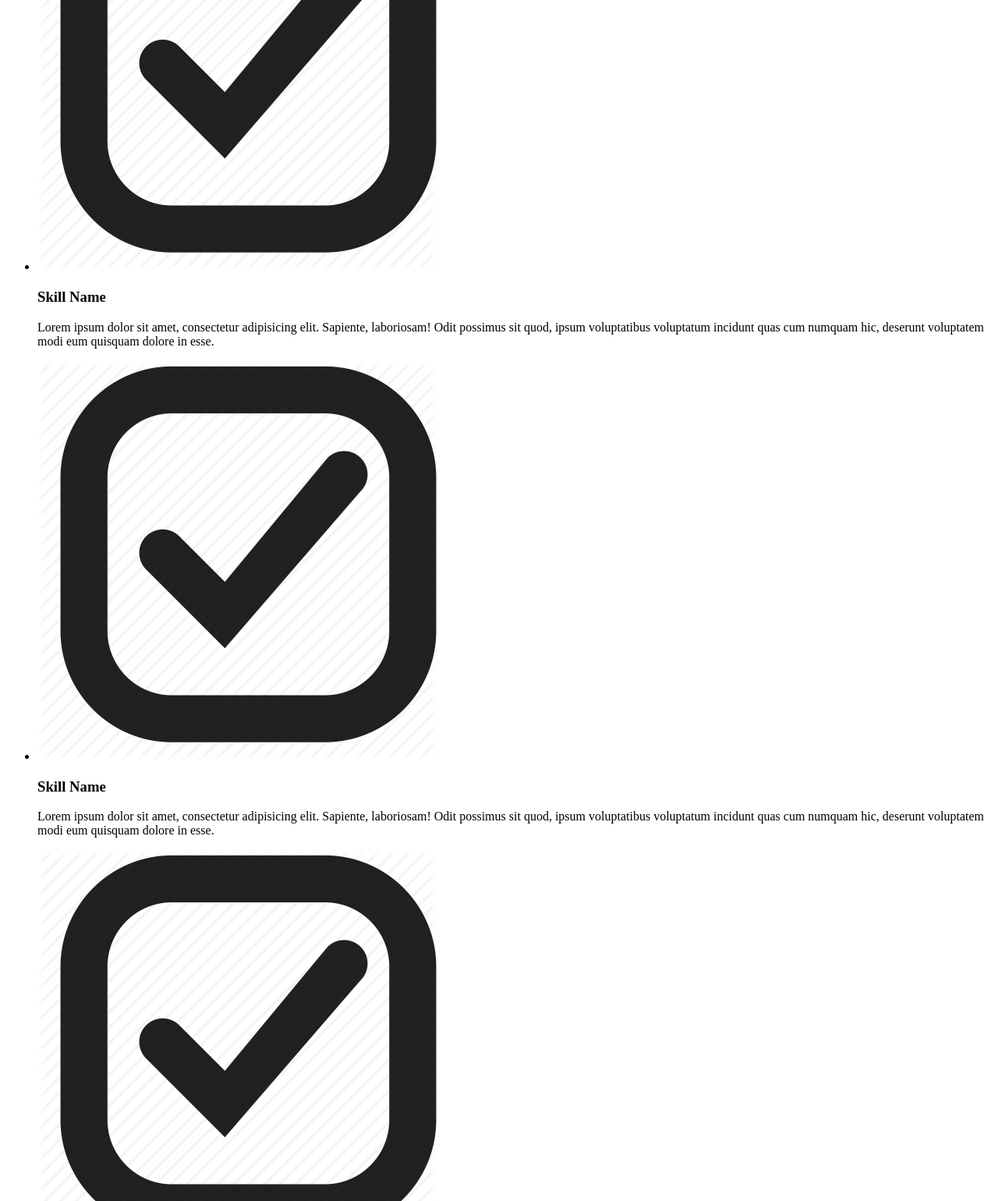
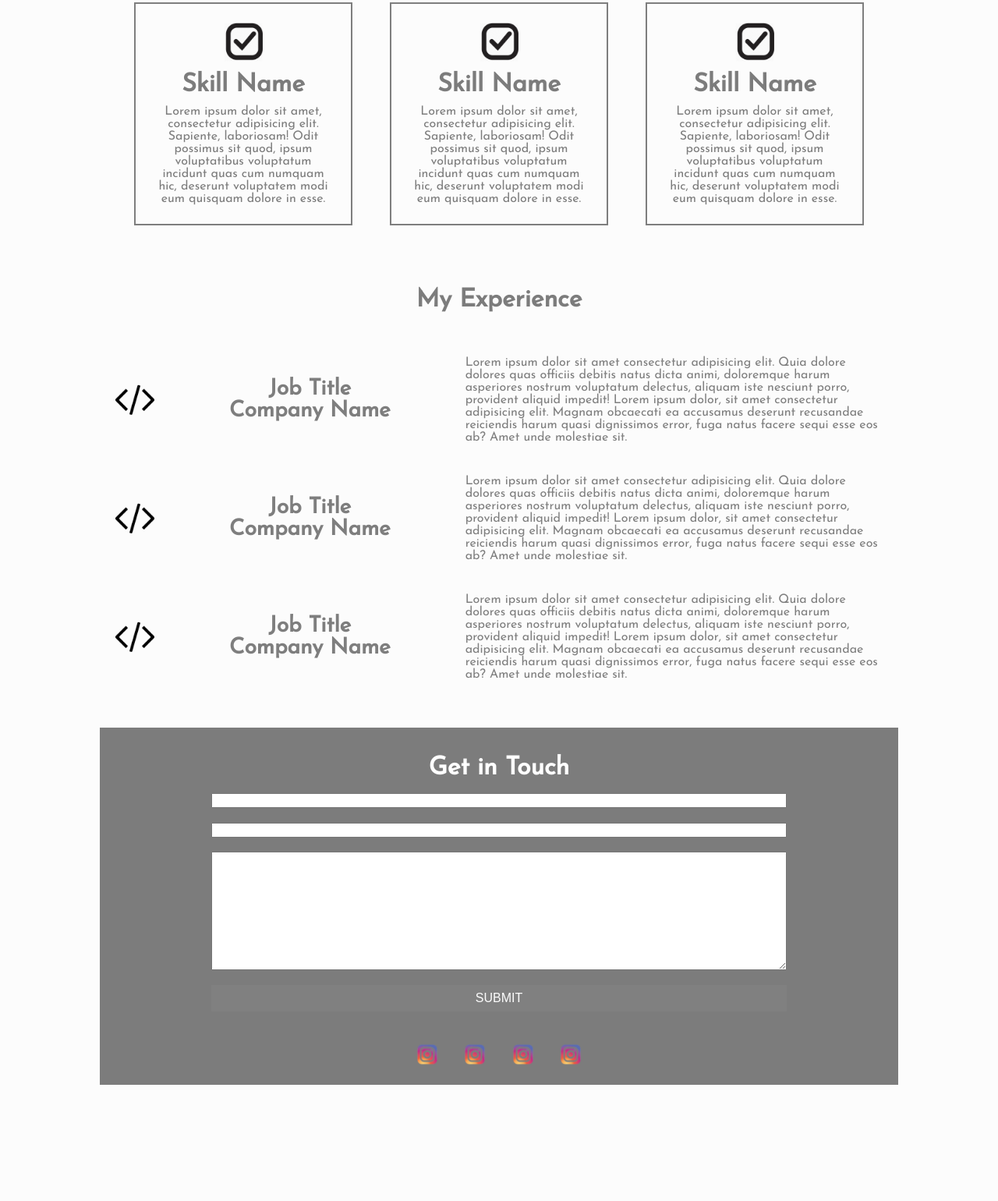
Before and after one commit to ReCoded-Org/bootcamp-iraq-2020-apr-css-flexbox-excercise, a plain HTML site: page index.html in a window 1280 px wide. Shown: the part 1260-2800 px from the top of the page at 78% size. After the commit the page ends 2651 px from the top, so only its background shows below. Drawn offline with Linux system fonts and the light colour scheme.

Commit message:
added responsive code

```diff
--- a/index.html
+++ b/index.html
@@ -5,14 +5,20 @@
   <meta charset="UTF-8">
   <meta name="viewport" content="width=device-width, initial-scale=1.0">
   <title>My Name - Homepage</title>
+  <link rel="stylesheet" href="style.css">
 </head>
 
 <body>
   <header>
     <nav>
-      <div>
+      <div class="logo">
         <a href="#">
           <img src="./imgs/logo.png" alt="logo">
+        </a>
+      </div>
+      <div class="menu-icon">
+        <a href="#">
+          <img src="./imgs/hamburger_icon.png" alt="hamburger_icon">
         </a>
       </div>
       <ul>
@@ -32,14 +38,14 @@
     </nav>
   </header>
   <main>
-    <section>
+    <section id="name">
       <h1>My Name</h1>
       <h2>My Title</h2>
       <h3>Where I am From</h3>
     </section>
-    <section>
+    <section id="about">
       <div>
-        <h2>
+        <h2 class="section-title">
           About me
         </h2>
         <p>
@@ -53,12 +59,12 @@
         </p>
       </div>
     </section>
-    <section>
-      <h2>My Skills</h2>
-      <div>
+    <section id="skills">
+      <h2 class="section-title">My Skills</h2>
+      <div class="skill-cards-container">
         <ul>
           <li>
-            <div>
+            <div class="skill-card">
               <div><img src="./imgs/skill.png" alt="icon"></div>
               <h3>Skill Name</h3>
               <p>Lorem ipsum dolor sit amet, consectetur adipisicing elit. Sapiente, laboriosam! Odit possimus sit quod,
@@ -67,7 +73,7 @@
             </div>
           </li>
           <li>
-            <div>
+            <div class="skill-card">
               <div><img src="./imgs/skill.png" alt="icon"></div>
               <h3>Skill Name</h3>
               <p>Lorem ipsum dolor sit amet, consectetur adipisicing elit. Sapiente, laboriosam! Odit possimus sit quod,
@@ -76,7 +82,7 @@
             </div>
           </li>
           <li>
-            <div>
+            <div class="skill-card">
               <div><img src="./imgs/skill.png" alt="icon"></div>
               <h3>Skill Name</h3>
               <p>Lorem ipsum dolor sit amet, consectetur adipisicing elit. Sapiente, laboriosam! Odit possimus sit quod,
@@ -85,7 +91,7 @@
             </div>
           </li>
           <li>
-            <div>
+            <div class="skill-card">
               <div><img src="./imgs/skill.png" alt="icon"></div>
               <h3>Skill Name</h3>
               <p>Lorem ipsum dolor sit amet, consectetur adipisicing elit. Sapiente, laboriosam! Odit possimus sit quod,
@@ -94,7 +100,7 @@
             </div>
           </li>
           <li>
-            <div>
+            <div class="skill-card">
               <div><img src="./imgs/skill.png" alt="icon"></div>
               <h3>Skill Name</h3>
               <p>Lorem ipsum dolor sit amet, consectetur adipisicing elit. Sapiente, laboriosam! Odit possimus sit quod,
@@ -103,7 +109,7 @@
             </div>
           </li>
           <li>
-            <div>
+            <div class="skill-card">
               <div><img src="./imgs/skill.png" alt="icon"></div>
               <h3>Skill Name</h3>
               <p>Lorem ipsum dolor sit amet, consectetur adipisicing elit. Sapiente, laboriosam! Odit possimus sit quod,
@@ -114,21 +120,18 @@
         </ul>
       </div>
     </section>
-    <section>
-      <!-- Put your divs here as required for that section grid style-->
-    </section>
-    <section>
-      <h2>My Experience</h2>
-      <div>
-        <div>
-          <div>
+    <section id="experience">
+      <h2 class="section-title">My Experience</h2>
+      <div class="experience-cards-container">
+        <div class="experience-card">
+          <div class="icon">
             <img src="./imgs/code.png" alt="icon">
           </div>
-          <div>
+          <div class="location">
             <h3>Job Title</h3>
             <h3>Company Name</h3>
           </div>
-          <div>
+          <div class="summary">
             <p>Lorem ipsum dolor sit amet consectetur adipisicing elit. Quia dolore dolores quas officiis debitis natus
               dicta animi, doloremque harum asperiores nostrum voluptatum delectus, aliquam iste nesciunt porro,
               provident aliquid impedit! Lorem ipsum dolor, sit amet consectetur adipisicing elit. Magnam obcaecati ea
@@ -136,15 +139,15 @@
               ab? Amet unde molestiae sit.</p>
           </div>
         </div>
-        <div>
-          <div>
+        <div class="experience-card">
+          <div class="icon">
             <img src="./imgs/code.png" alt="icon">
           </div>
-          <div>
+          <div class="location">
             <h3>Job Title</h3>
             <h3>Company Name</h3>
           </div>
-          <div>
+          <div class="summary">
             <p>Lorem ipsum dolor sit amet consectetur adipisicing elit. Quia dolore dolores quas officiis debitis natus
               dicta animi, doloremque harum asperiores nostrum voluptatum delectus, aliquam iste nesciunt porro,
               provident aliquid impedit! Lorem ipsum dolor, sit amet consectetur adipisicing elit. Magnam obcaecati ea
@@ -152,15 +155,15 @@
               ab? Amet unde molestiae sit.</p>
           </div>
         </div>
-        <div>
-          <div>
+        <div class="experience-card">
+          <div class="icon">
             <img src="./imgs/code.png" alt="icon">
           </div>
-          <div>
+          <div class="location">
             <h3>Job Title</h3>
             <h3>Company Name</h3>
           </div>
-          <div>
+          <div class="summary">
             <p>Lorem ipsum dolor sit amet consectetur adipisicing elit. Quia dolore dolores quas officiis debitis natus
               dicta animi, doloremque harum asperiores nostrum voluptatum delectus, aliquam iste nesciunt porro,
               provident aliquid impedit! Lorem ipsum dolor, sit amet consectetur adipisicing elit. Magnam obcaecati ea
@@ -173,20 +176,28 @@
   </main>
   <footer>
     <section>
-      <h2>Get in Touch</h2>
+      <h2 class="section-title">Get in Touch</h2>
       <form>
         <input type="text">
         <input type="text">
-        <textarea></textarea>
+        <textarea rows="10"></textarea>
         <input type="submit">
       </form>
     </section>
     <section>
-      <div>
-        <img src="./imgs/social.png" alt="social">
-        <img src="./imgs/social.png" alt="social">
-        <img src="./imgs/social.png" alt="social">
-        <img src="./imgs/social.png" alt="social">
+      <div class="social-icons-container">
+        <a href="">
+          <img src="./imgs/social.png" alt="social">
+        </a>
+        <a href="">
+          <img src="./imgs/social.png" alt="social">
+        </a>
+        <a href="">
+          <img src="./imgs/social.png" alt="social">
+        </a>
+        <a href="">
+          <img src="./imgs/social.png" alt="social">
+        </a>
       </div>
     </section>
   </footer>
--- a/style.css
+++ b/style.css
@@ -0,0 +1,271 @@
+/* Fonts */
+@import url("https://fonts.googleapis.com/css2?family=Josefin+Sans:ital,wght@0,400;1,500;1,600;1,700&display=swap");
+html {
+  font-family: "Josefin Sans", sans-serif;
+}
+
+/* Variables */
+:root {
+  /* Colors */
+  --off-white: #fcfcfc;
+  --dark-gray: #7c7c7c;
+  --gray: #808080;
+  --white: #fff;
+  --black: #000;
+}
+
+/* Common Classes */
+* {
+  padding: 0;
+  margin: 0;
+  box-sizing: border-box;
+}
+
+body {
+  background-color: var(--off-white);
+  color: var(--dark-gray);
+  margin: 0 auto;
+  width: 1024px;
+  text-align: center;
+}
+
+h1 {
+  font-size: 3rem;
+}
+
+h2 {
+  font-size: 2rem;
+}
+
+p {
+  font-size: 1rem;
+}
+
+/* the main style */
+
+header nav {
+  display: flex;
+  justify-content: space-between;
+  align-items: center;
+  padding: 1rem;
+}
+
+nav ul {
+  list-style: none;
+  display: flex;
+  justify-content: space-around;
+}
+
+nav .logo {
+  width: 100px;
+}
+
+.logo img {
+  width: 100%;
+}
+
+.menu-icon {
+  display: none;
+}
+
+nav ul a {
+  text-decoration: none;
+  color: inherit;
+  padding: 0.5rem 1rem;
+  font-size: 1rem;
+  font-weight: bold;
+  text-transform: uppercase;
+}
+
+nav ul a:hover {
+  color: var(--black);
+  text-decoration: underline;
+}
+
+section {
+  min-height: 350px;
+  padding: 20px;
+}
+
+.section-title {
+  padding: 1rem;
+}
+
+#name {
+  display: flex;
+  flex-direction: column;
+  justify-content: center;
+}
+
+#about {
+  background-color: var(--gray);
+  color: var(--off-white);
+  display: flex;
+  align-items: center;
+}
+
+#about div {
+  background-color: var(--dark-gray);
+  max-width: 60%;
+  margin: 0 auto;
+  padding: 2rem;
+}
+
+#skills ul {
+  display: flex;
+  flex-direction: row;
+  justify-content: space-evenly;
+  flex-wrap: wrap;
+  list-style: none;
+}
+
+#skills ul li {
+  flex: 0 1 33.33333%;
+}
+
+.skill-card {
+  display: flex;
+  flex-direction: column;
+  align-items: center;
+  margin: 1.5rem;
+  padding: 1.5rem;
+  border: 2px solid #7e7e7e;
+}
+
+.skill-card img {
+  width: 50px;
+}
+
+.skill-card h3 {
+  padding: 10px;
+  font-size: 2rem;
+}
+
+.experience-card {
+  display: flex;
+  margin: 40px 0;
+  color: #7e7e7e;
+  align-items: center;
+}
+
+.experience-card .icon {
+  width: 50px;
+  flex-shrink: 0;
+}
+
+.icon img {
+  width: 100%;
+}
+
+.experience-card .location {
+  flex-shrink: 0;
+  font-size: 1.5rem;
+  padding: 0 6rem;
+}
+
+.experience-card .summary {
+  text-align: left;
+}
+
+footer {
+  background-color: var(--dark-gray);
+  color: #fff;
+}
+
+footer section {
+  min-height: unset;
+}
+
+form {
+  display: flex;
+  flex-direction: column;
+  justify-content: space-between;
+  margin: 0 auto;
+  width: 75%;
+  height: 280px;
+}
+
+input[type="submit"] {
+  padding: 0.5rem 0;
+  font-size: 1rem;
+  text-transform: uppercase;
+  background-color: var(--gray);
+  color: var(--off-white);
+  border: none;
+  cursor: pointer;
+}
+
+.social-icons-container {
+  display: flex;
+  justify-content: space-around;
+  width: 25%;
+  margin: 0 auto;
+}
+
+.social-icons-container img {
+  display: inline-block;
+  width: 30px;
+}
+
+#portfolio {
+  display: flex;
+  width: 100%;
+  justify-content: space-around;
+  height: 400px;
+  text-align: left;
+}
+
+@media (max-width: 1024px) {
+  body {
+    width: 100%;
+  }
+}
+
+@media (max-width: 768px) {
+  nav ul {
+    display: none;
+  }
+
+  nav .logo {
+    width: 60px;
+  }
+
+  .menu-icon {
+    display: block;
+    width: 32px;
+  }
+
+  .menu-icon img {
+    width: 100%;
+  }
+
+  #about div {
+    max-width: 80%;
+  }
+
+  #skills ul li {
+    flex: 0 1 50%;
+  }
+
+  .experience-card div {
+    margin: 12px;
+  }
+
+  .experience-card div p {
+    text-align: center;
+  }
+
+  .experience-card {
+    flex-direction: column;
+  }
+}
+
+@media (max-width: 480px) {
+  #about div {
+    max-width: 100%;
+  }
+
+  #skills ul li {
+    flex: 0 1 100%;
+  }
+}
```
